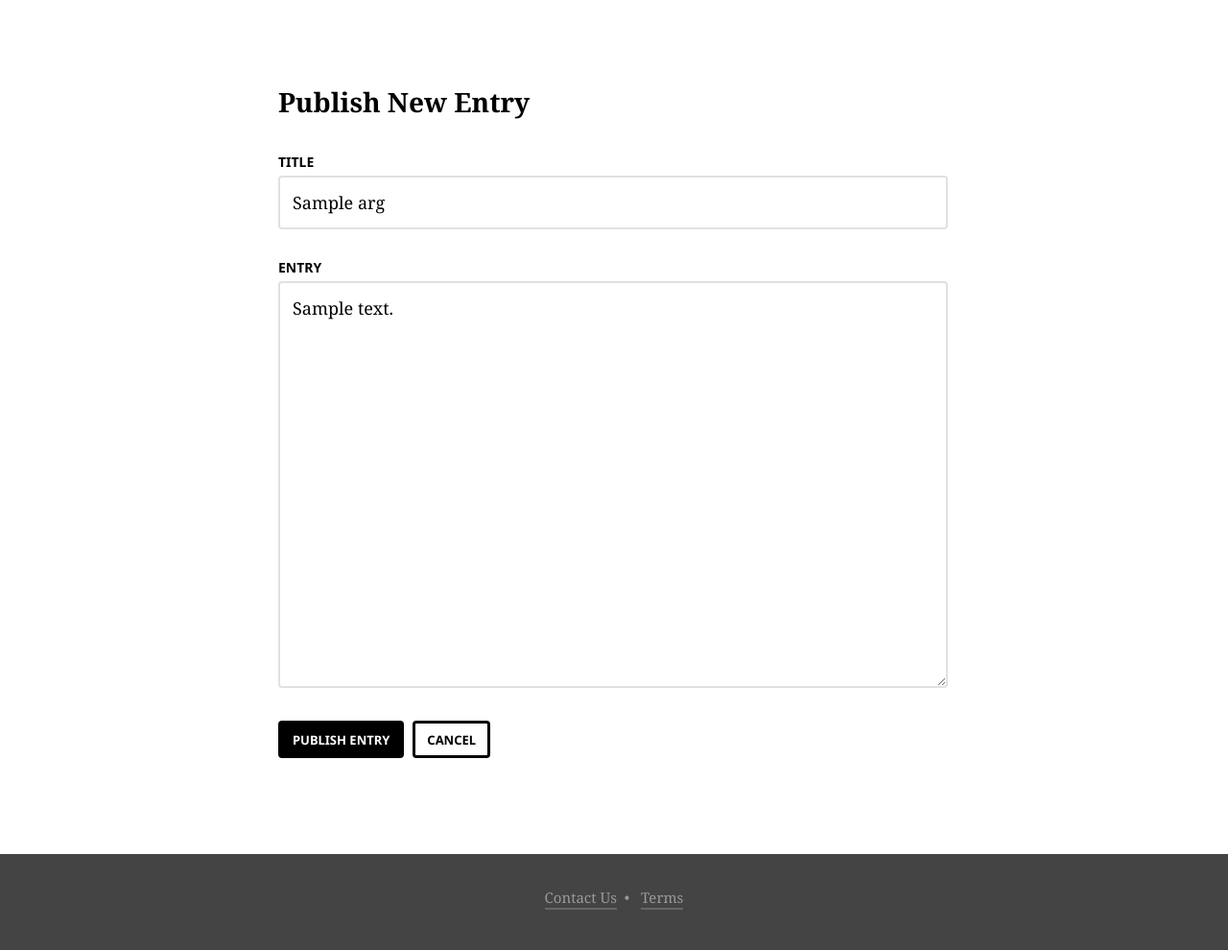
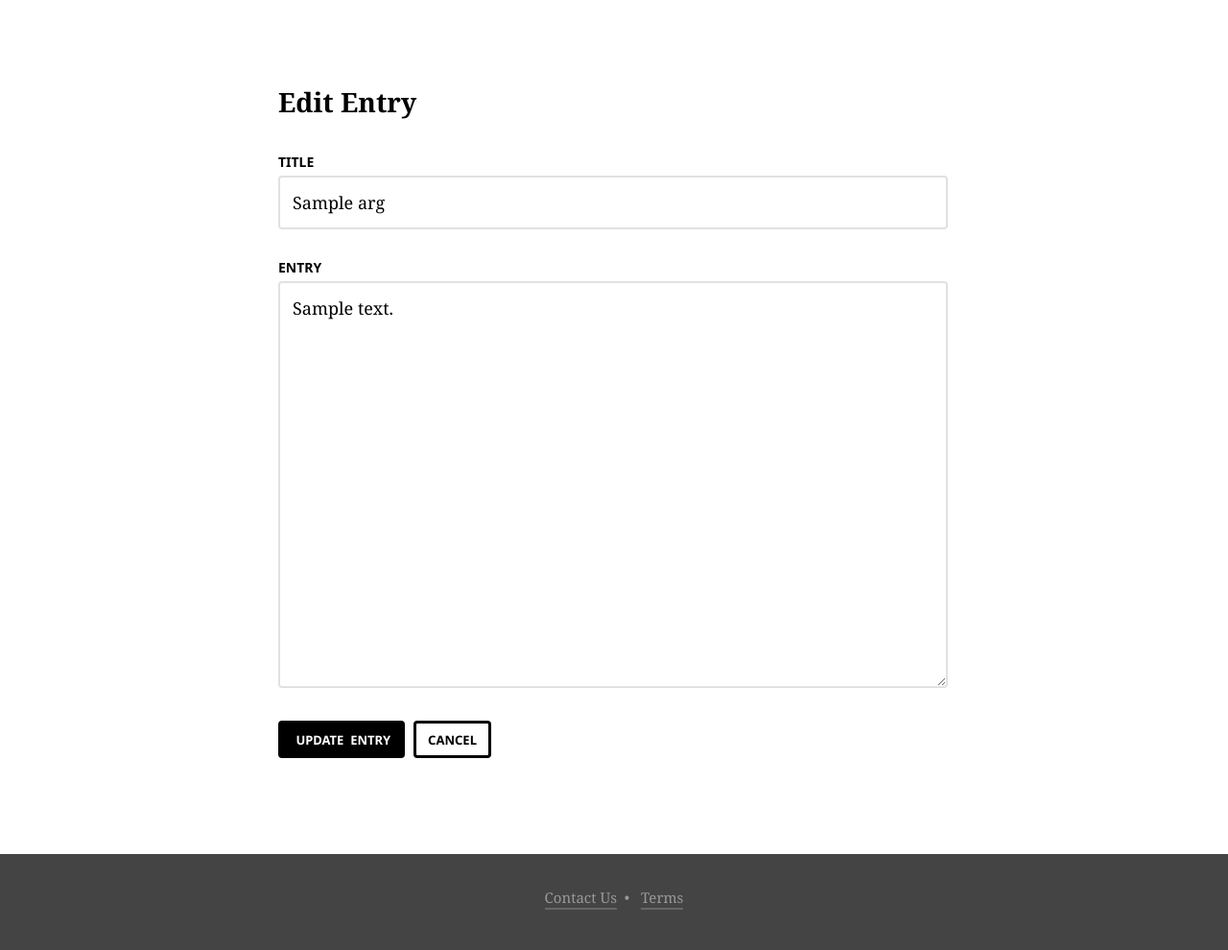
Before and after one commit to FrederikHulleman/project5-slim-blog, a PHP site: template templates/post_form.twig in a window 1280 px wide. Shown: the part 96-1086 px from the top of the page at 96% size. Run offline with PHP 8.4, Linux system fonts and the light colour scheme; the template is opened without the code that fills it: most values are stand-ins (such as "Sample title", 1, 10 or a date in 2020); some libraries are stand-ins or nearby versions.

Commit message:
Fixed issue on editing posts

```diff
--- a/templates/post_form.twig
+++ b/templates/post_form.twig
@@ -1,12 +1,7 @@
 {% extends "base.twig" %}
 
 {% block title %}
-{%if args.post_id is not empty %}
-Edit
-{% else %}
-New
-{% endif %}
-post
+{%if args.post_id is not empty %} Edit {% else %} New {% endif %} post
 {% endblock %}
 
 {% block content %}
@@ -14,13 +9,13 @@ post
     <div class="container">
         <div>{{ args.error }}</div>
         <div class="new-entry">
-            <h2>Publish New Entry</h2>
+            <h2>{%if args.post_id is not empty %} Edit {% else %} Publish New {% endif %} Entry</h2>
             <form method="post">
                 <label for="title"> Title</label>
                 <input type="text" name="title" value="{{ args.title }}"><br>
                 <label for="entry">Entry</label>
                 <textarea rows="5" name="body">{{ args.body }}</textarea>
-                <input type="submit" value="Publish Entry" class="button">
+                <input type="submit" value="{%if args.post_id is not empty %} Update {% else %} Publish {% endif %} Entry" class="button">
                 <a href="{{ path_for('posts-list') }}" class="button button-secondary">Cancel</a>
 
                 {% for key, value in csrf %}
```
Also changed, not shown: src/Classes/PostMapper.php (+7 -7 lines), src/routes.php (+6 -12 lines), html-css/edit.html (renamed from templates/edit.html), src/blog.db, 1 other file.
